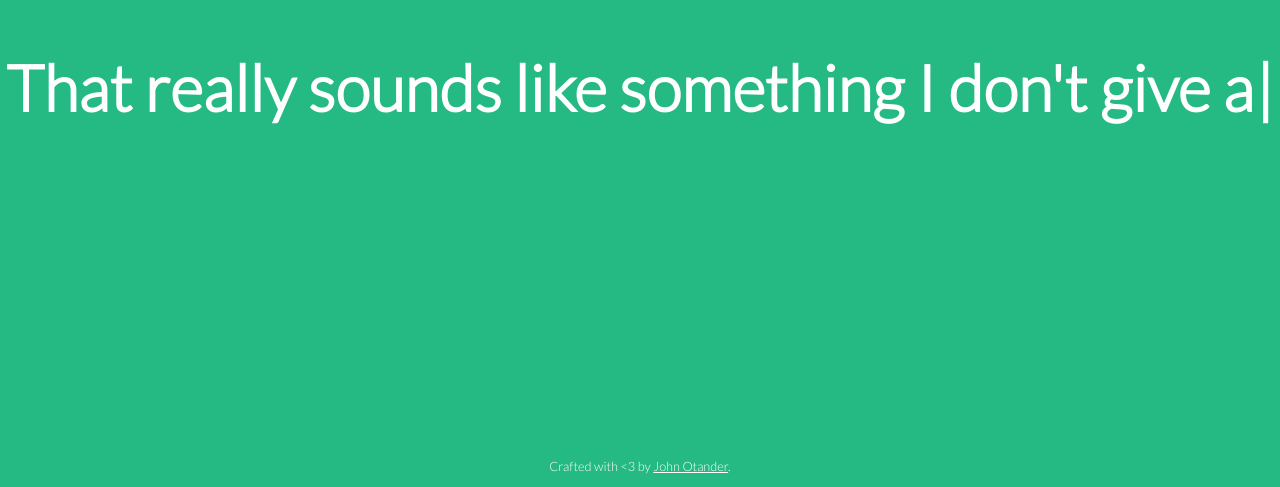
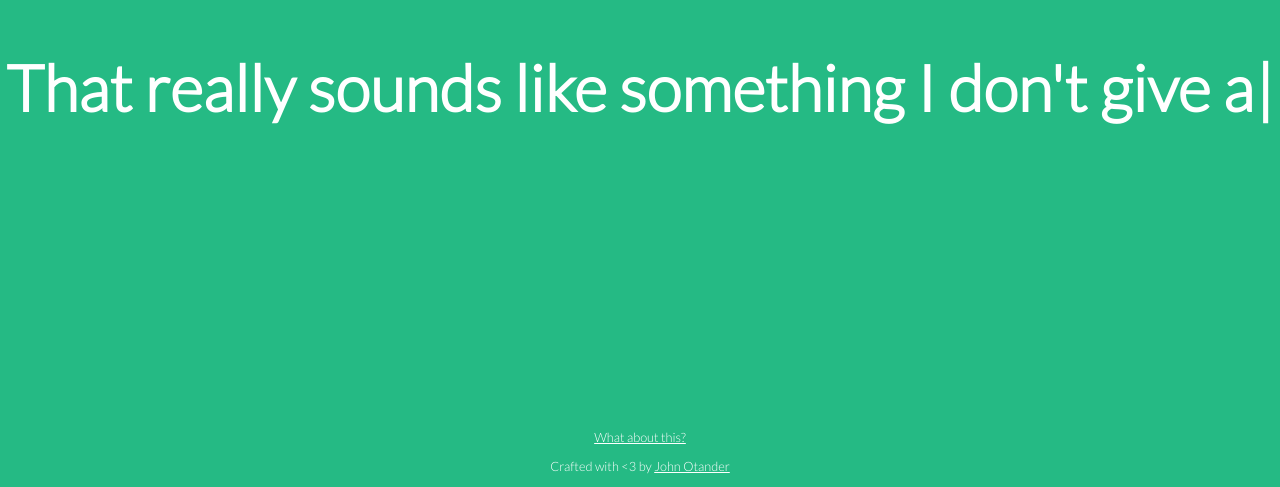
Before and after one commit to johno/dot-com-jokes, a website: page index.html in a window 1280 px wide. Shown: the part 313-800 px from the top of the page. Drawn offline with Linux system fonts and the light colour scheme.

Commit message:
Allow page reload

```diff
--- a/index.html
+++ b/index.html
@@ -21,7 +21,8 @@
 </div>
 
 <footer class="bg-very-light-gray mid-gray py4 px3">
-  <p class="mt1">Crafted with &lt;3 by <a href="http://johnotander.com">John Otander</a>.</p>
+  <a href="#" id="reload" onclick="window.location.reload()">What about this?</a>
+  <p class="mt1">Crafted with &lt;3 by <a href="http://johnotander.com">John Otander</a></p>
 </footer>
 
 <script type="text/javascript">
```
